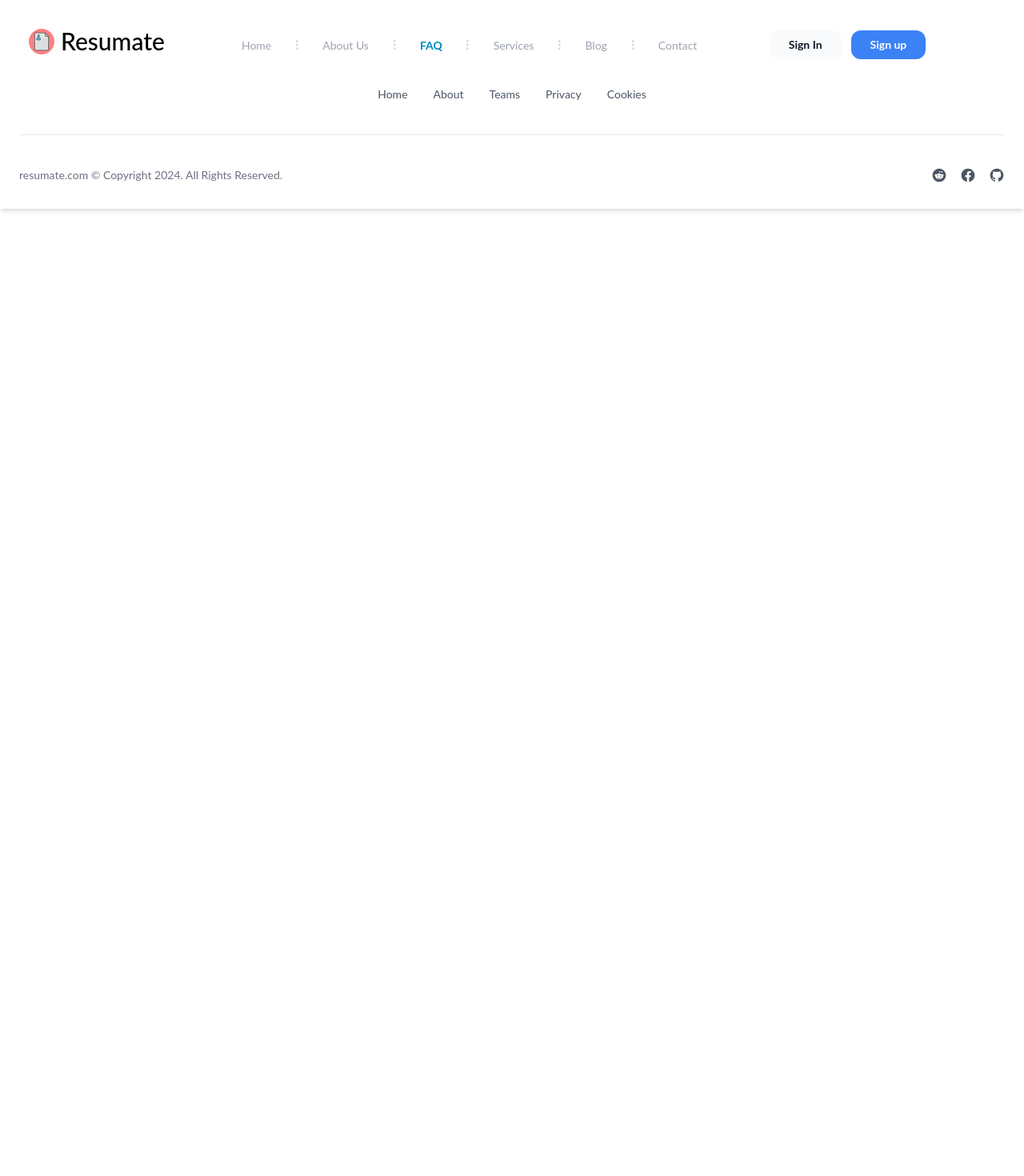
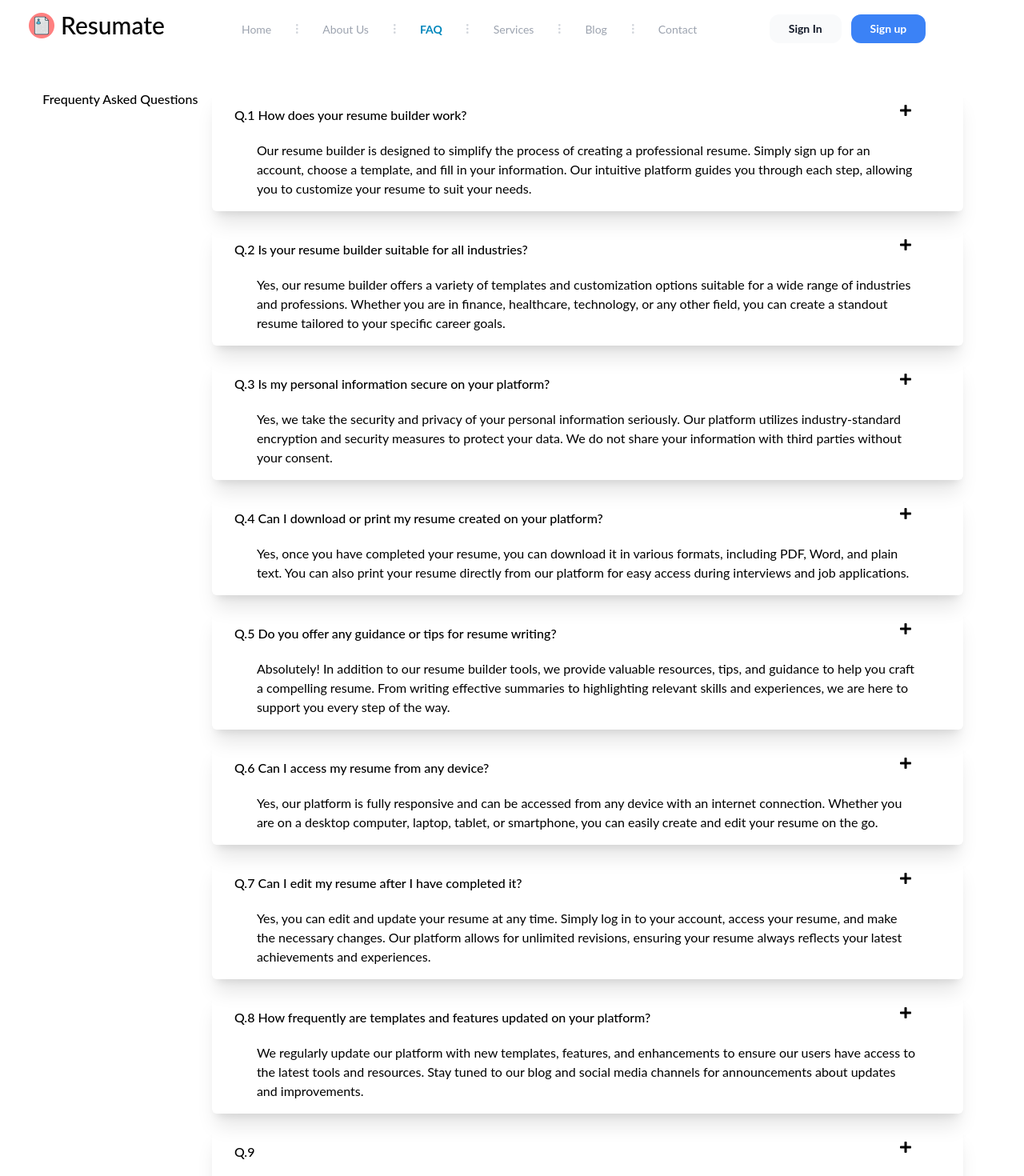
Before and after one commit to tilerahul/resumate, a React (Vite) app in the folder Resumate-Project/: page /faq in a window 1280 px wide. Shown: the top 1470 px of the page at 80% size. Before the commit the page ends 800 px from the top, so only its background shows below. Built offline with nearby package versions, Linux system fonts and the light colour scheme.

Commit message:
FAQ section

```diff
--- a/Resumate-Project/src/App.jsx
+++ b/Resumate-Project/src/App.jsx
@@ -9,6 +9,7 @@ import Contact from './components/Contact';
 import Profile from './components/Profile';
 import Footer from './components/Footer';
 import About from './components/about/About';
+import FAQ from './components/FAQ/FAQ';
 
 function App() {
   return (
@@ -21,6 +22,7 @@ function App() {
           <Route path="/contact" element={<Contact />} />
           <Route path="/profile" element={<Profile />} />
           <Route path="/about" element={<About />} />
+          <Route path="/faq" element={<FAQ />} />
         </Routes>
         <Footer/>
       </Router>
--- /dev/null
+++ b/Resumate-Project/src/components/faq/FAQComponent.jsx
@@ -0,0 +1,20 @@
+import React from 'react'
+import { FaPlus } from "react-icons/fa";
+
+const faqComponent = ({id, question, answer}) => {
+  return (
+    <>
+      <div className='shadow-xl my-4 rounded-md'>
+        <div className='flex items-center justify-between'>
+          <p className='px-5 pt-3 m-2 font-medium'>Q.{id} {question}</p>
+          <span className='mx-16'><FaPlus /></span>
+        </div>
+        <div>
+          <p className='px-5 py-3 mx-9 pb-4'>{answer}</p>
+        </div>
+      </div>
+    </>
+  )
+}
+
+export default faqComponent
--- a/Resumate-Project/src/components/faq/Faq.jsx
+++ b/Resumate-Project/src/components/faq/Faq.jsx
@@ -1,8 +1,23 @@
-import React from 'react'
+import React from 'react';
+import FAQComponent from './FAQComponent'
+import QueAns from './QueAns';
 
 const Faq = () => {
   return (
-    <div>Faq</div>
+    <div className='w-full flex justify-center  pt-24'>
+      <div className='w-11/12 flex gap-4'>
+        <div className='w-1/6 mt-4'>
+          <p className='font-medium'>Frequenty Asked Questions</p>
+        </div>
+        <div className='w-4/5'>
+          {
+            QueAns.map((data, id) => (
+              <FAQComponent key={id} id={data.id} question={data.question} answer={data.answer}/>
+            ))
+          }
+        </div>
+      </div>
+    </div>
   )
 }
 
--- /dev/null
+++ b/Resumate-Project/src/components/faq/QueAns.jsx
@@ -0,0 +1,79 @@
+const QueAns = [
+    {
+        id : 1,
+        question : 'How does your resume builder work?',
+        answer : 'Our resume builder is designed to simplify the process of creating a professional resume. Simply sign up for an account, choose a template, and fill in your information. Our intuitive platform guides you through each step, allowing you to customize your resume to suit your needs.'
+    },
+    {
+        id : 2,
+        question : ' Is your resume builder suitable for all industries?',
+        answer : 'Yes, our resume builder offers a variety of templates and customization options suitable for a wide range of industries and professions. Whether you are in finance, healthcare, technology, or any other field, you can create a standout resume tailored to your specific career goals.'
+    },
+    {
+        id : 3,
+        question : 'Is my personal information secure on your platform?',
+        answer : 'Yes, we take the security and privacy of your personal information seriously. Our platform utilizes industry-standard encryption and security measures to protect your data. We do not share your information with third parties without your consent.'
+    },
+    {
+        id : 4,
+        question : 'Can I download or print my resume created on your platform?',
+        answer : 'Yes, once you have completed your resume, you can download it in various formats, including PDF, Word, and plain text. You can also print your resume directly from our platform for easy access during interviews and job applications.'
+    },
+    {
+        id : 5,
+        question : 'Do you offer any guidance or tips for resume writing?',
+        answer : 'Absolutely! In addition to our resume builder tools, we provide valuable resources, tips, and guidance to help you craft a compelling resume. From writing effective summaries to highlighting relevant skills and experiences, we are here to support you every step of the way.'
+    },
+    {
+        id : 6,
+        question : 'Can I access my resume from any device?',
+        answer : 'Yes, our platform is fully responsive and can be accessed from any device with an internet connection. Whether you are on a desktop computer, laptop, tablet, or smartphone, you can easily create and edit your resume on the go.'
+    },
+    {
+        id : 7,
+        question : 'Can I edit my resume after I have completed it?',
+        answer : 'Yes, you can edit and update your resume at any time. Simply log in to your account, access your resume, and make the necessary changes. Our platform allows for unlimited revisions, ensuring your resume always reflects your latest achievements and experiences.'
+    },
+    {
+        id : 8,
+        question : 'How frequently are templates and features updated on your platform?',
+        answer : 'We regularly update our platform with new templates, features, and enhancements to ensure our users have access to the latest tools and resources. Stay tuned to our blog and social media channels for announcements about updates and improvements.'
+    },
+    {
+        id : 9,
+        question : '',
+        answer : ''
+    },
+    {
+        id : 10,
+        question : '',
+        answer : ''
+    },
+    {
+        id : 11,
+        question : '',
+        answer : ''
+    },
+    {
+        id : 12,
+        question : '',
+        answer : ''
+    },
+    {
+        id : 13,
+        question : '',
+        answer : ''
+    },
+    {
+        id : 14,
+        question : '',
+        answer : ''
+    },
+    {
+        id : 15,
+        question : '',
+        answer : ''
+    },
+]
+
+export default QueAns;
```
